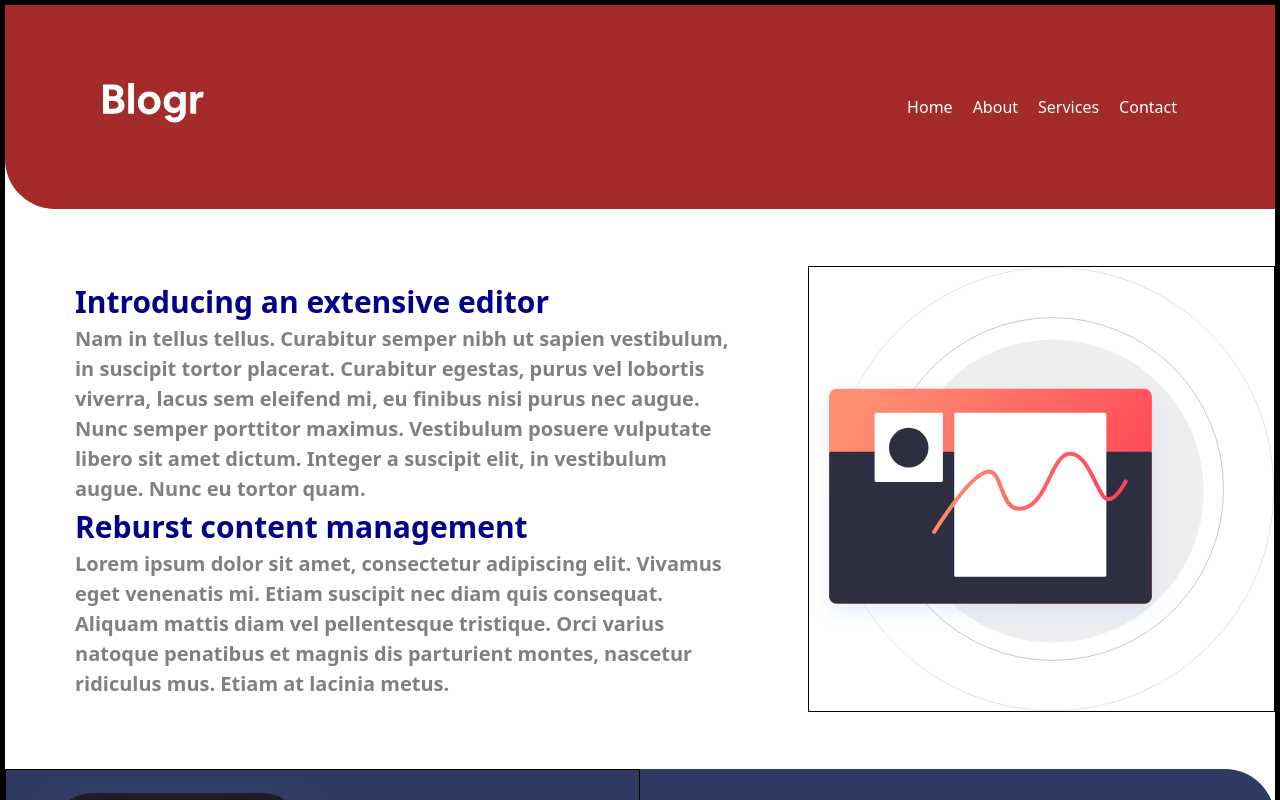
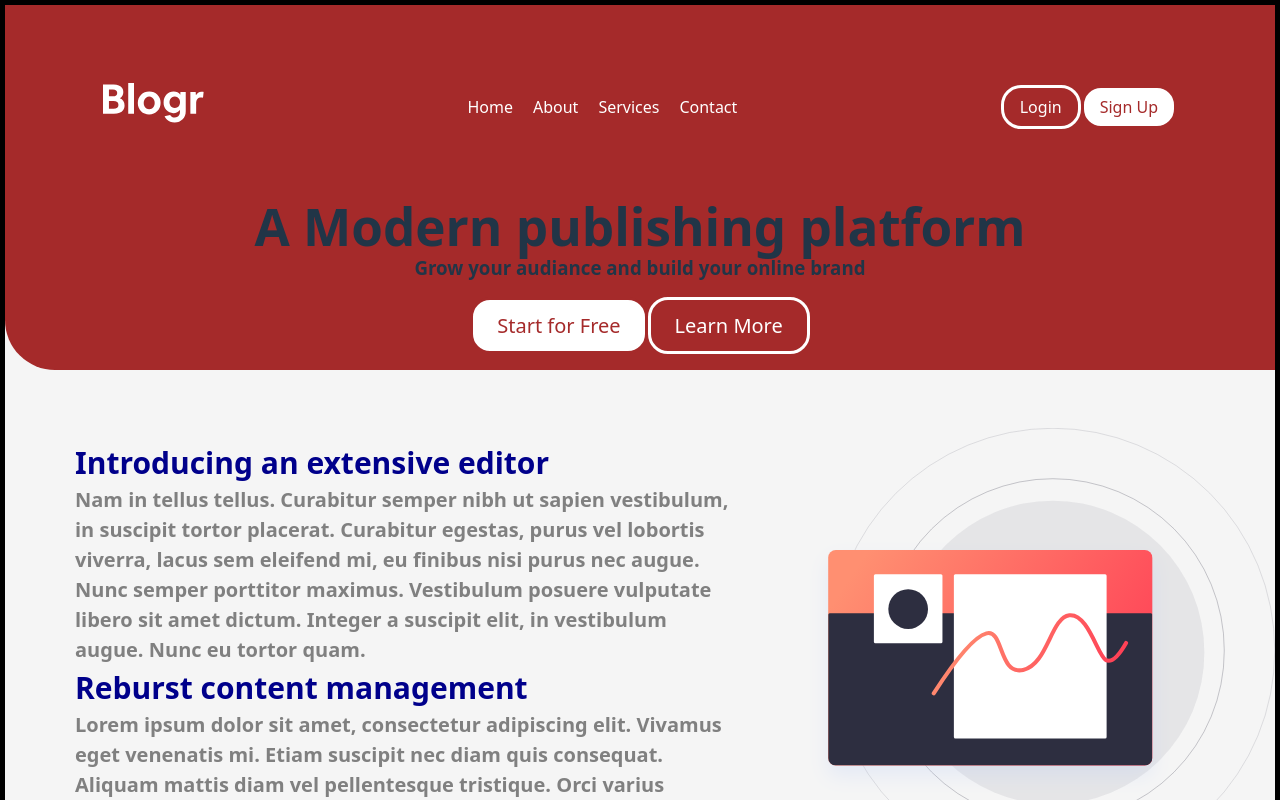
Before and after one commit to juniorSarh/Task8-1-ui-challenge, a React (Vite) app: page / in a window 1280 px wide. Shown: the top 800 px of the page. Built offline with nearby package versions, Linux system fonts and the light colour scheme.

Commit message:
Feature: working on Header

```diff
--- a/src/App.css
+++ b/src/App.css
@@ -12,6 +12,7 @@ body {
   display: flex;
   flex-direction: column;
   border: 5px solid black; /* if you want the page border */
+  background-color: whitesmoke;
 }
 
 /* Header */
@@ -21,7 +22,20 @@ body {
   padding: 16px 24px;
   border-bottom-left-radius: 50px;
 }
-
+.headerBottum{
+  display: flex;
+  justify-content: center;
+  align-items: center;
+  flex-direction: column;
+  margin: 10px;
+  padding: 5px;
+}
+.headerBtn{
+display: flex;
+  justify-content: center;
+  align-items: center;
+  flex-direction:row;
+}
 /* NavBar */
 .navbar {
   display: flex;
@@ -55,6 +69,11 @@ body {
   color: rgb(5, 3, 34);
 }
 
+.navBtn{
+  display: flex;
+  justify-content: flex-end;
+  align-items: end;
+}
 
 /* main div */
 .main-div {
@@ -95,7 +114,6 @@ body {
   justify-content: center;
   height: 100%;
   width: 40%;
-  border: 1px solid black;
 }
 
 .box2 {
@@ -151,7 +169,6 @@ body {
   height: 100%;
   margin: 50px;
   width: 60%;
-  border: 1px solid black;
 }
 
 .sec3img {
@@ -160,7 +177,7 @@ body {
   justify-content: center;
   height: 100%;
   width: 40%;
-  border: 1px solid black;
+
 }
 
 /* footer */
--- a/src/components/Button.tsx
+++ b/src/components/Button.tsx
@@ -1,9 +1,29 @@
 import React from 'react'
 
-export default function Button(text:string, ) {
+interface ButtonProps {
+  backgroundColor: string;
+  textColor: string;
+  size: 'small' | 'medium' | 'large';
+  children?: React.ReactNode; // optional children
+}
+
+export default function Button({ backgroundColor, textColor, size, children }: ButtonProps) {
+  const styles = {
+    backgroundColor,
+    color: textColor,
+    padding: size === 'small' ? '4px 8px' :
+             size === 'medium' ? '8px 16px' :
+             '12px 24px',
+    fontSize: size === 'small' ? '12px' :
+              size === 'medium' ? '16px' :
+              '20px',
+    border: 'solid',
+    borderRadius: '20px',
+  };
+
   return (
-    <div>
-
-    </div>
-  )
+    <button style={styles}>
+      {children}
+    </button>
+  );
 }
--- a/src/components/Header.tsx
+++ b/src/components/Header.tsx
@@ -1,23 +1,28 @@
 
 import Navbar from './Navbar'
 import bgPatternIntro from '../assets/Images/bg-pattern-intro-desktop.svg';
+import Button from './Button';
 
 
 
 export default function Header() {
 
-//  const backgroundStyle = {
-//   backgroundImage: `url(${bgPatternIntro})`,
-//   // backgroundSize: 'cover',
-//   // backgroundRepeat: 'no-repeat',
-//   // width: '100%',
-//   // height: '20%'
-// };
 
 return (
   <div className="header">
-
     <Navbar />
+    <div className='headerBottum'>
+      <h1>A Modern publishing platform</h1>
+      <h3>Grow your audiance and build your online brand</h3>
+    </div>
+    <div className='headerBtn'>
+    <Button backgroundColor="white" textColor="brown" size="large">
+            Start for Free
+          </Button>
+          <Button backgroundColor="Brown" textColor="white" size="large" >
+            Learn More
+          </Button>
+      </div>
   </div>
 );
 }
--- a/src/components/Navbar.tsx
+++ b/src/components/Navbar.tsx
@@ -1,4 +1,5 @@
 import React from "react";
+import Button from "./Button";
 
 export default function Navbar() {
   return (
@@ -20,6 +21,15 @@ export default function Navbar() {
           <a href="#contact">Contact</a>
         </li>
       </ul>
+      <div className="navBtn">
+      <Button backgroundColor="brown" textColor="white" size="medium">
+        Login
+      </Button>
+
+      <Button backgroundColor="white" textColor="brown" size="medium" >
+        Sign Up
+      </Button>
+      </div>
     </nav>
   );
 }
```
